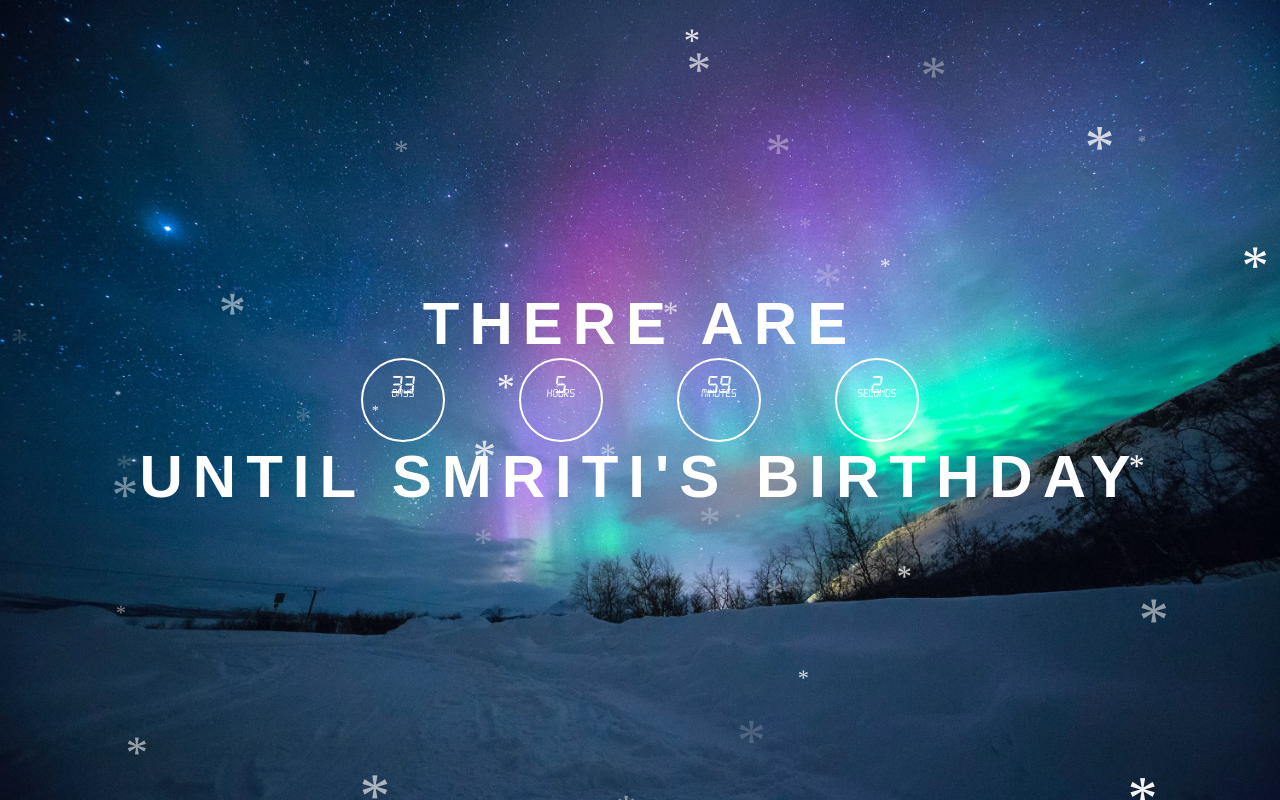
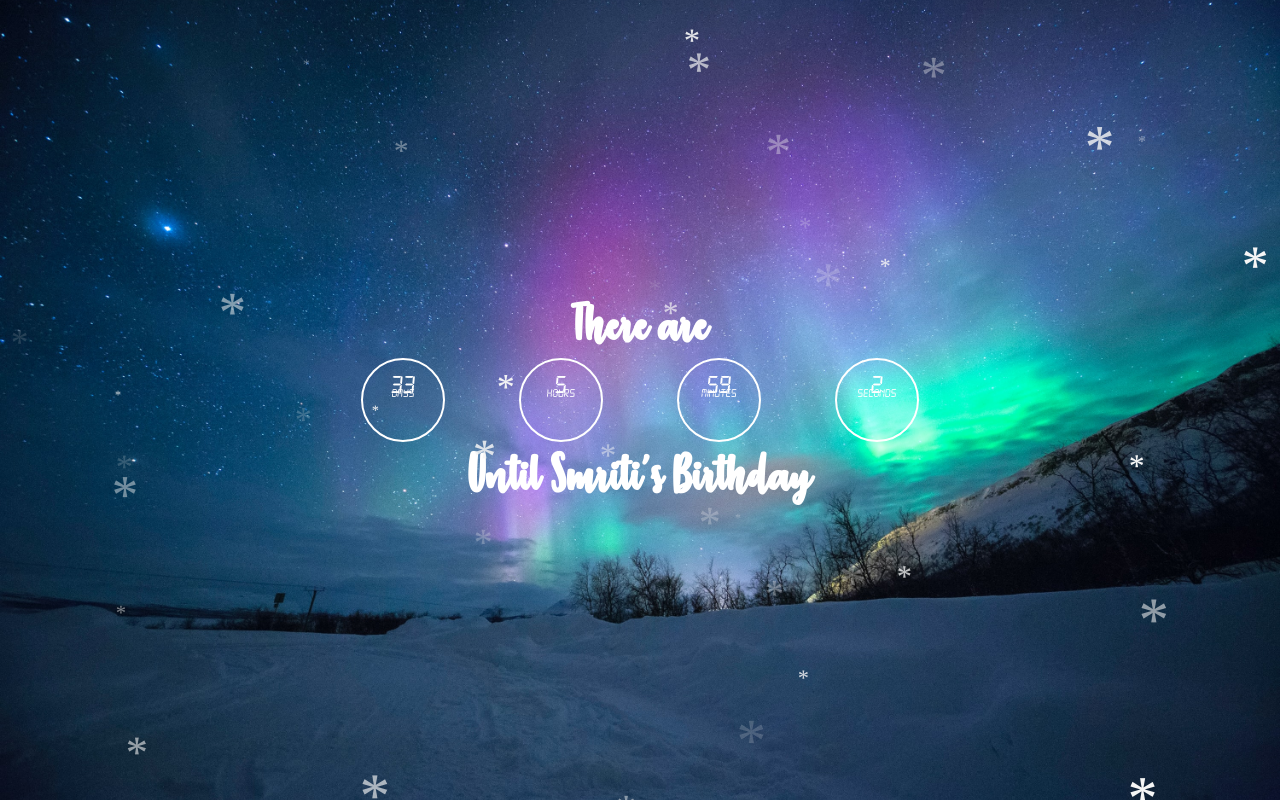
Before and after one commit to mastermindharsh/birthday, a PHP site: page / in a window 1280 px wide. Run offline with PHP 8.4, Linux system fonts and the light colour scheme; some libraries are stand-ins or nearby versions; some web fonts are replaced.

Commit message:
font changes

```diff
--- a/index.html
+++ b/index.html
@@ -12,7 +12,7 @@
       <p class="snowflake">*</p>
     </div>
     <div class="container">
-        <h1>There are</h1>
+        <h1 class="main">There are</h1>
 
         <div class="count">
           <div class="countd">
@@ -36,7 +36,7 @@
           </div>
         </div>
 
-        <h1>Until Smriti's Birthday</h1>
+        <h1 class="main">Until Smriti's Birthday</h1>
     </div>
 
 
--- a/style.css
+++ b/style.css
@@ -19,21 +19,24 @@ body{
   color: white;
 }
 .container h1{
-  text-transform: uppercase;
   font-size: 60px;
   margin: 0px;
-  letter-spacing: 10px;
+  font-family: sb;
 }
 .container h2{
   margin: 0;
   font-size: 20px;
-  font-weight: 500;
-  font-style: italic;
+
 }
 
 @font-face {
 	font-family: digital7;
 	src: url('digital7.ttf');
+}
+
+@font-face {
+	font-family: sb;
+	src: url('sb.ttf');
 }
 
 .count{
```
Also changed, not shown: sb.ttf (added).
